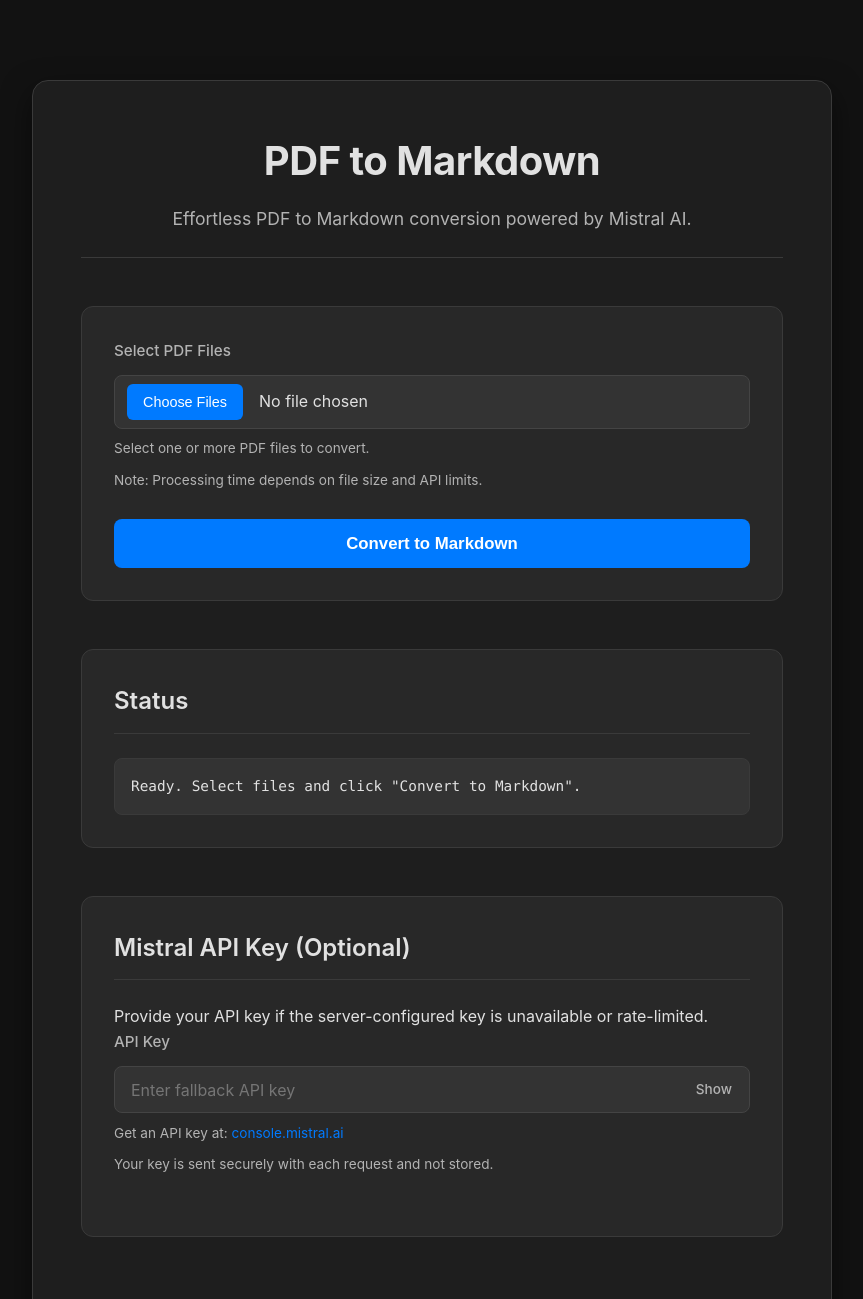
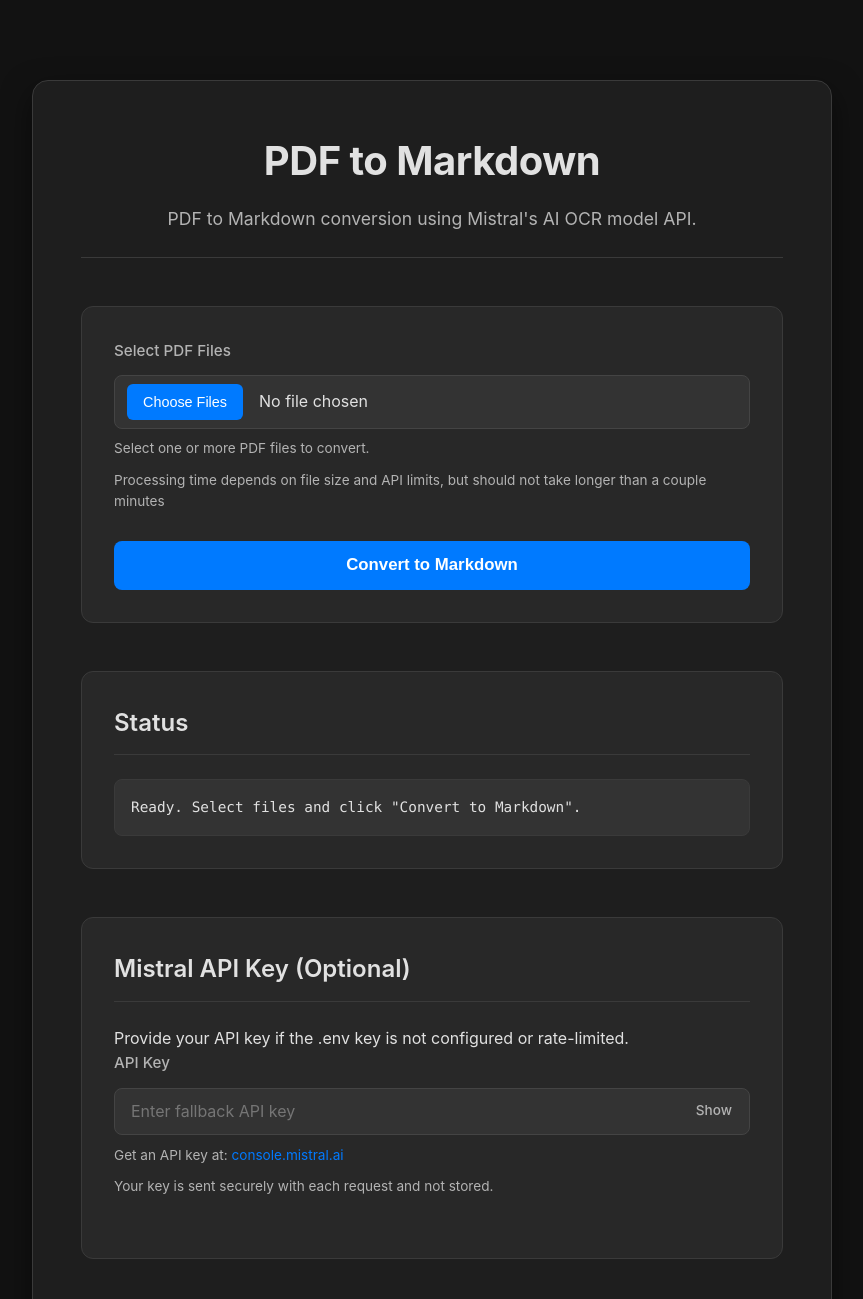
Before and after one commit to hunmac9/mistralocr, a Flask app: page / in a window 1280 px wide. Shown: the top 1299 px of the page, without its empty margins (208-1071 px from the left). Run offline with Flask 3, Linux system fonts and the light colour scheme.

Commit message:
modified html for clarity

```diff
--- a/templates/index.html
+++ b/templates/index.html
@@ -18,7 +18,7 @@
   <div class="container">
     <header>
       <h1>PDF to Markdown</h1>
-      <p class="tagline">Effortless PDF to Markdown conversion powered by Mistral AI.</p>
+      <p class="tagline">PDF to Markdown conversion using Mistral's AI OCR model API.</p>
     </header>
 
     <main>
@@ -28,7 +28,7 @@
             <label for="pdf-files">Select PDF Files</label>
             <input type="file" id="pdf-files" name="pdf_files" accept=".pdf" multiple required>
             <small>Select one or more PDF files to convert.</small>
-            <small>Note: Processing time depends on file size and API limits.</small>
+            <small>Processing time depends on file size and API limits, but should not take longer than a couple minutes</small>
           </div>
           <button type="submit" id="submit-btn">Convert to Markdown</button>
         </form>
@@ -59,7 +59,7 @@
       <!-- API Key Section -->
       <section id="api-key-section" class="api-key-section">
         <h2>Mistral API Key (Optional)</h2>
-        <p>Provide your API key if the server-configured key is unavailable or rate-limited.</p>
+        <p>Provide your API key if the .env key is not configured or rate-limited.</p>
         <div class="form-group">
           <label for="api-key">API Key</label>
           <div class="password-toggle-group">
```
